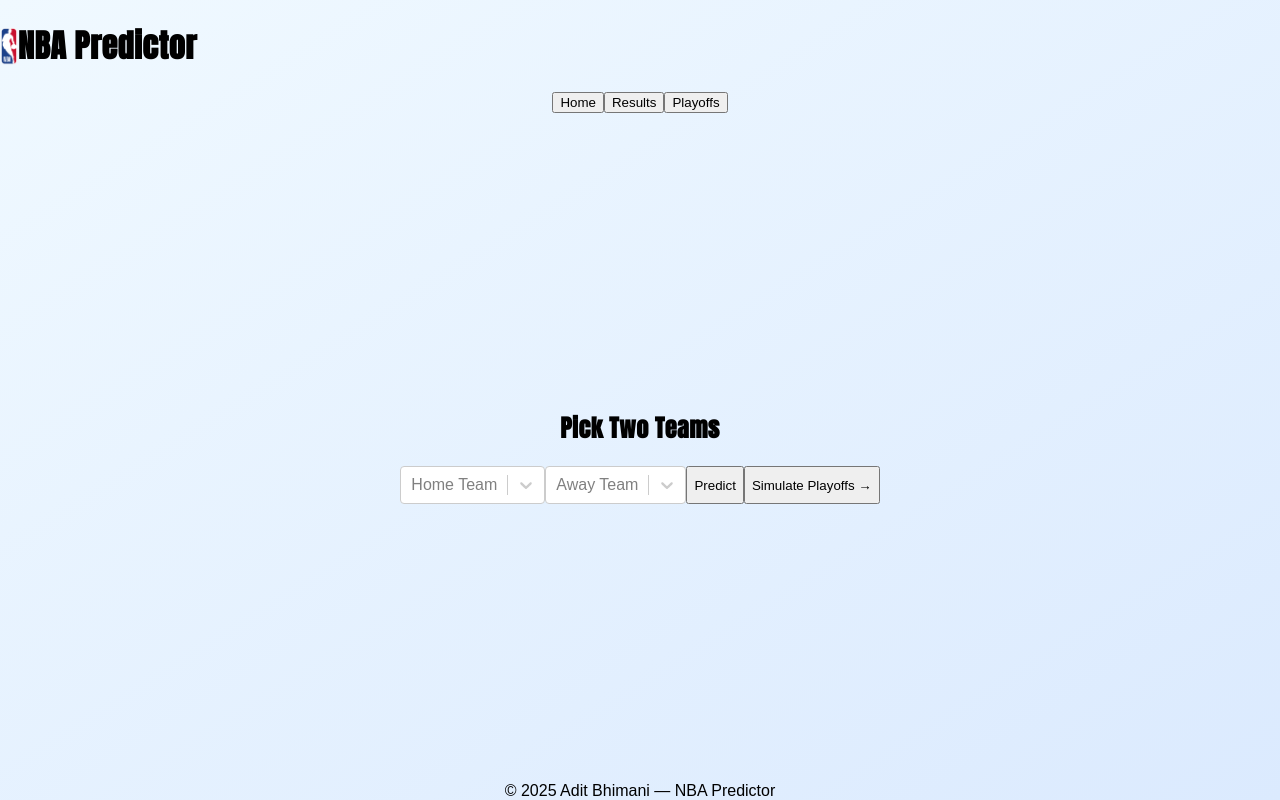
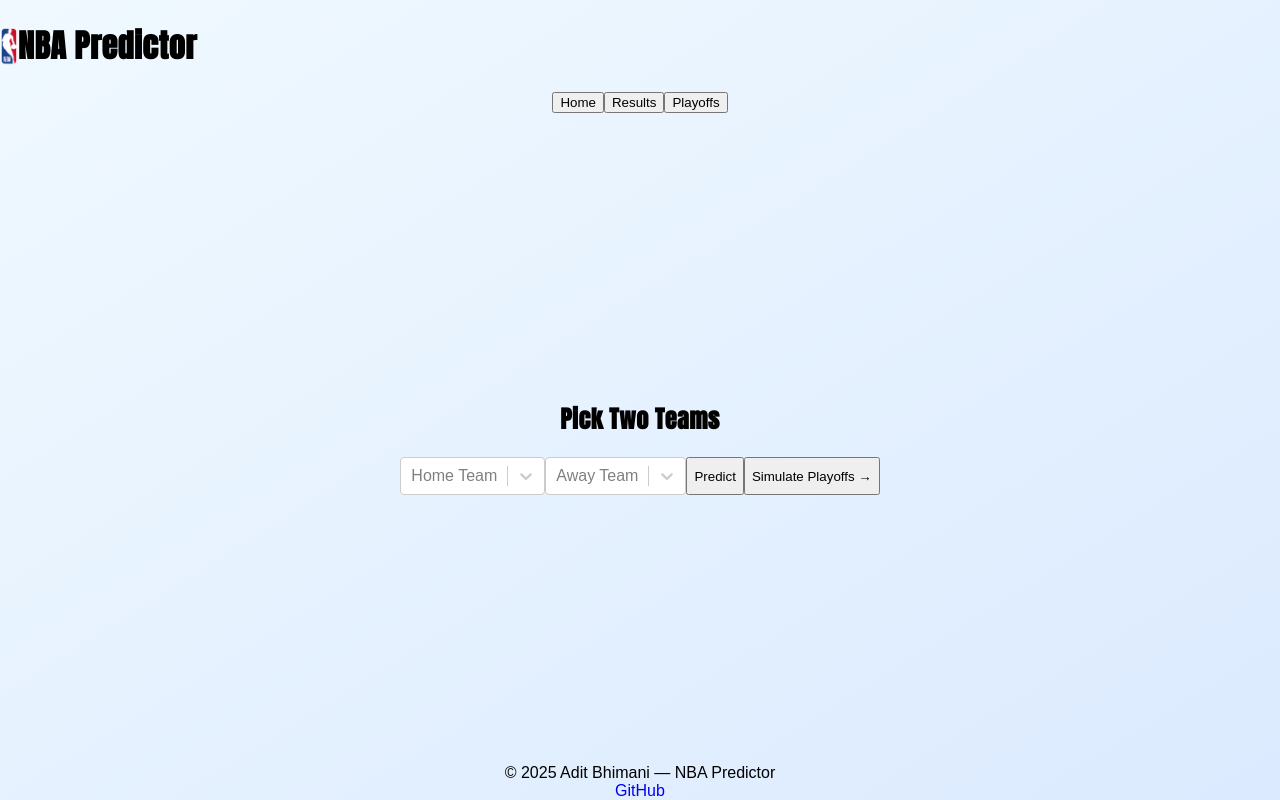
Before and after one commit to adit1110/nba-game-predictor, a React (Vite) app in the folder frontend/: page / in a window 1280 px wide. Built offline with nearby package versions, Linux system fonts and the light colour scheme.

Commit message:
Added up a favicon.

```diff
--- a/frontend/index.html
+++ b/frontend/index.html
@@ -3,7 +3,7 @@
 <html lang="en">
   <head>
     <meta charset="UTF-8" />
-    <link rel="icon" href="/favicon.ico" />
+    <link rel="icon" type="image/png" href="/favicon.png" />
     <meta name="viewport" content="width=device-width, initial-scale=1.0" />
     <title>NBA Predictor</title>
 
--- a/frontend/src/components/Footer.jsx
+++ b/frontend/src/components/Footer.jsx
@@ -1,18 +1,24 @@
 import React from 'react';
-import { useNavigate } from 'react-router-dom';
 
-const Footer = () => {
-  const navigate = useNavigate();
-
-  return (
+const Footer = () => (
   <footer className="bg-blue-900 text-white py-4 mt-12">
     <div className="max-w-7xl mx-auto flex flex-col md:flex-row items-center justify-between px-4">
       <div className="text-sm text-center md:text-left">
         © {new Date().getFullYear()} Adit Bhimani — NBA Predictor
       </div>
+
+      <div className="mt-2 md:mt-0">
+        <a
+          href="https://github.com/adit1110"
+          target="_blank"
+          rel="noopener noreferrer"
+          className="text-blue-300 hover:text-blue-100 no-underline text-sm"
+        >
+          GitHub
+        </a>
+      </div>
     </div>
   </footer>
 );
-};
 
 export default Footer;
```
Also changed, not shown: frontend/public/favicon.png (added). Lines whose indentation alone changed are shown as unchanged.
